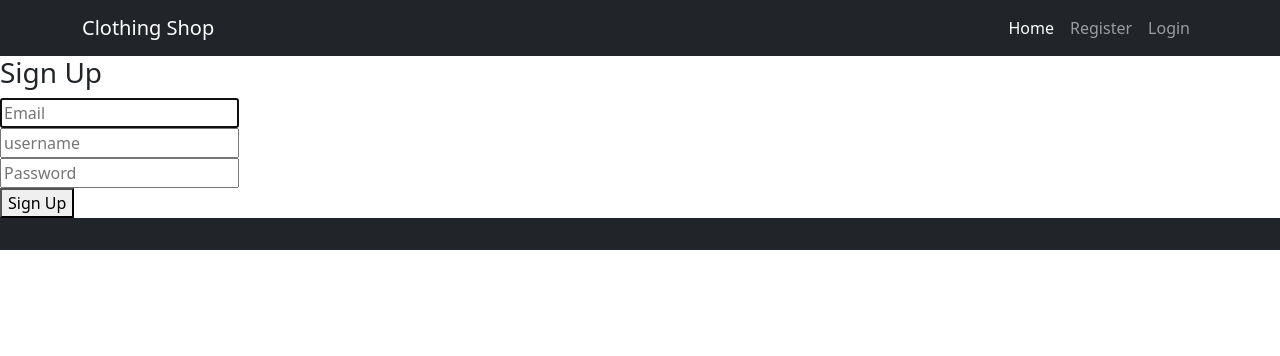
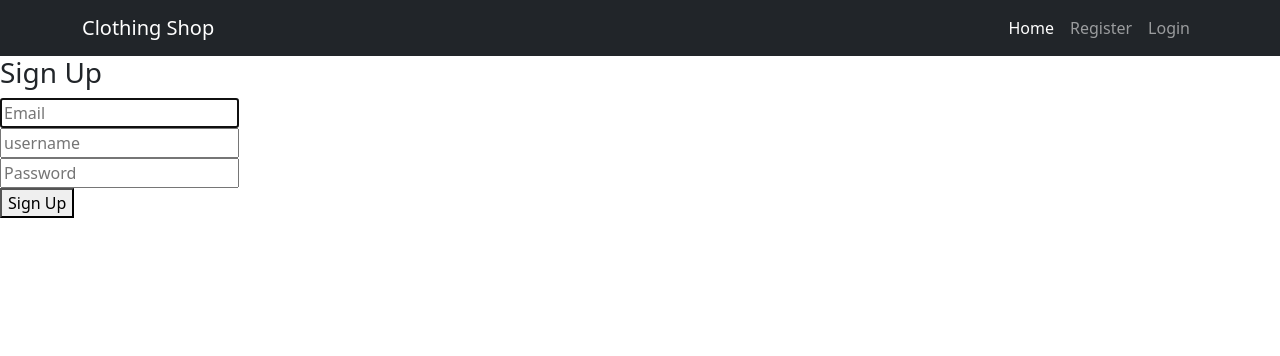
Before and after one commit to NIwanska/WebApp, a Flask app: page /auth/signup in a window 1280 px wide. Shown: the top 356 px of the page. Run offline with Flask 3, Linux system fonts and the light colour scheme.

Commit message:
footer block deleted

```diff
--- a/app/templates/base.html
+++ b/app/templates/base.html
@@ -38,11 +38,6 @@
 {% block content %}
 {% endblock %}
 
-{% block footer %}
-    <!-- Footer -->
-<footer class="bg-dark text-white text-center p-3">
-</footer>
-{% endblock %}
     <!-- Bootstrap JS -->
     <script src="https://cdn.jsdelivr.net/npm/bootstrap@5.3.0/dist/js/bootstrap.bundle.min.js"></script>
 </body>
```
